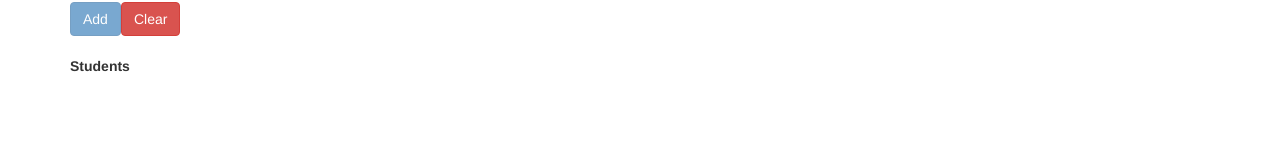
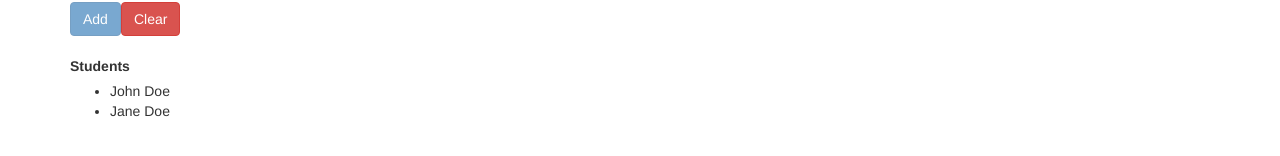
Before and after one commit to AustinWatersUNT/Angular4Demo, an Angular app: page /students in a window 1280 px wide. Shown: the part 174-330 px from the top of the page. Built offline with nearby package versions, Linux system fonts and the light colour scheme.

Commit message:
Added Student Service

```diff
--- a/src/app/app.module.ts
+++ b/src/app/app.module.ts
@@ -8,6 +8,8 @@ import { AppRouting } from './app.routes';
 
 import { AppComponent } from './app.component';
 import { StudentsComponent } from './students/students.component';
+
+import { StudentService } from './student.service';
 
 @NgModule({
   declarations: [
@@ -21,7 +23,7 @@ import { StudentsComponent } from './students/students.component';
     HttpModule
   ],
   exports: [RouterModule],
-  providers: [],
+  providers: [StudentService],
   bootstrap: [AppComponent]
 })
 export class AppModule { }
--- /dev/null
+++ b/src/app/student.service.ts
@@ -0,0 +1,24 @@
+import { Injectable } from '@angular/core';
+import { Student } from './student';
+
+@Injectable()
+export class StudentService {
+
+  private students: Student[] = [
+       {Id: 1, Name: 'John Doe'},
+       {Id: 2, Name: 'Jane Doe'}
+  ];
+
+  getAll(): Student[] {
+     return this.students;
+  }
+
+  get(id: number) {
+    for(const index in this.students) {
+      if (this.students[index].Id === id) {
+        return this.students[index];
+      }
+    }
+    return null;
+  }
+}
--- a/src/app/students/students.component.ts
+++ b/src/app/students/students.component.ts
@@ -1,4 +1,5 @@
 import { Component, OnInit } from '@angular/core';
+import { StudentService } from '../student.service';
 import { Student } from '../student';
 
 @Component({
@@ -11,9 +12,11 @@ export class StudentsComponent implements OnInit {
   student: Student = new Student();
   students: Student[] = [];
 
-  constructor() { }
+  constructor(private studentService: StudentService) { }
 
-  ngOnInit() { }
+  ngOnInit() {
+    this.students = this.studentService.getAll();
+  }
 
   clear() {
     this.student = new Student();
```
Also changed, not shown: 1 other file (tests, documents, lock files or other folders).
